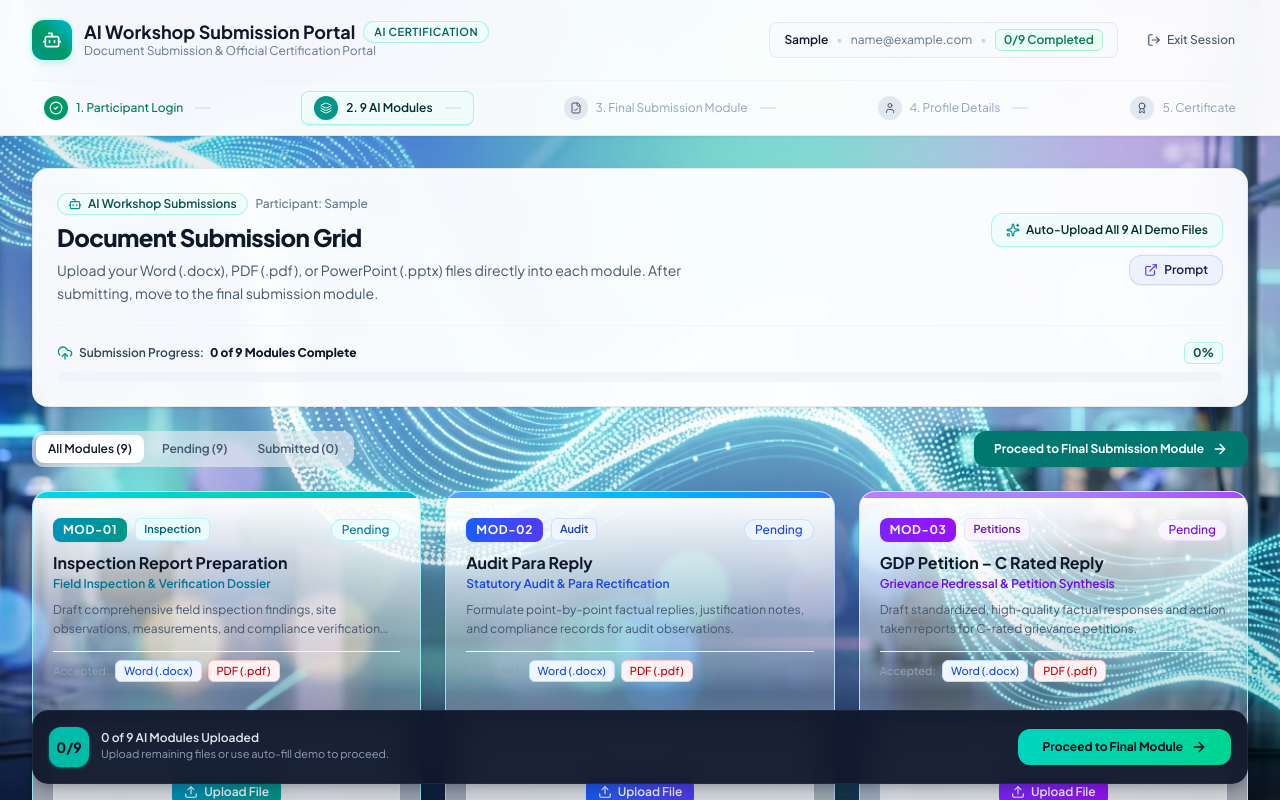
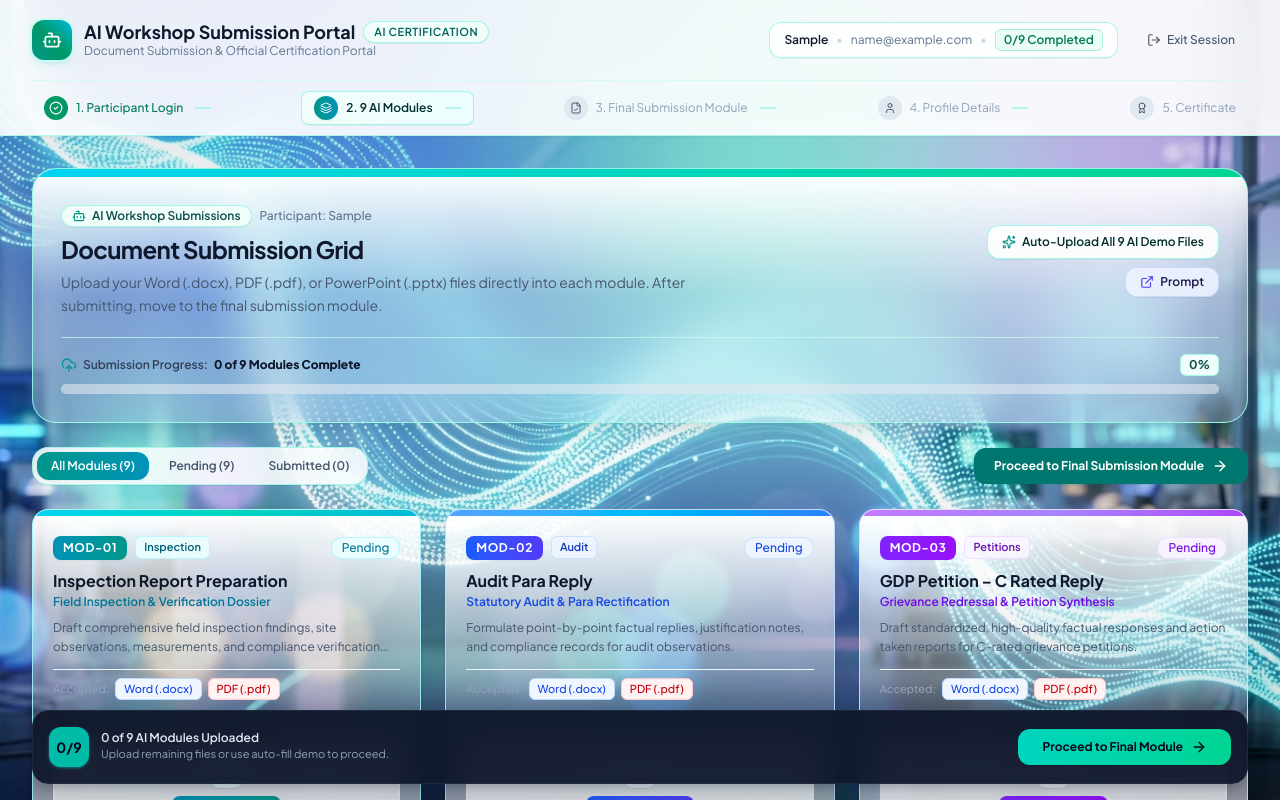
Before and after one commit to sanjaiworksai/Rural-Development-document-submission, a React (Vite) app: page / in a window 1280 px wide. Both pictures are taken after typing "name@example.com", "Sample" into the empty fields and a click on the button "Enter Workspace". Shown: the top 800 px of the page. Built offline with nearby package versions, Linux system fonts and the light colour scheme; a web font is replaced by a local one.

Commit message:
style: update header and banner visual styling
Refine header opacity, border colors, and background blur for improved visual hierarchy. Update the submission page banner with a modern gradient design to match the module card aesthetics.

```diff
--- a/src/components/Header.tsx
+++ b/src/components/Header.tsx
@@ -30,7 +30,7 @@ export const Header: React.FC<HeaderProps> = ({
   const currentStepIndex = stepsConfig.findIndex((s) => s.key === currentStep);
 
   return (
-    <header className="no-print sticky top-0 z-40 bg-white/95 backdrop-blur-md border-b border-slate-200 shadow-xs">
+    <header className="no-print sticky top-0 z-40 bg-white/90 backdrop-blur-xl border-b border-teal-200/70 shadow-xs">
       <div className="max-w-7xl mx-auto px-4 sm:px-6 lg:px-8">
         <div className="flex items-center justify-between h-16 sm:h-20">
           {/* Brand Logo & Title */}
@@ -43,7 +43,7 @@ export const Header: React.FC<HeaderProps> = ({
                 <h1 className="text-base sm:text-lg font-bold text-slate-900 leading-tight">
                   AI Workshop Submission Portal
                 </h1>
-                <span className="text-[11px] font-semibold uppercase tracking-wider px-2.5 py-0.5 rounded-full bg-teal-50 text-teal-800 border border-teal-200/80">
+                <span className="text-[11px] font-semibold uppercase tracking-wider px-2.5 py-0.5 rounded-full bg-teal-50 text-teal-800 border border-teal-200/80 shadow-2xs">
                   AI Certification
                 </span>
               </div>
@@ -56,7 +56,7 @@ export const Header: React.FC<HeaderProps> = ({
           {/* User Status and Navigation Indicator */}
           {userAuth && (
             <div className="flex items-center gap-3 sm:gap-4">
-              <div className="hidden md:flex items-center gap-2 px-3.5 py-1.5 rounded-lg bg-slate-50 border border-slate-200 text-xs text-slate-700">
+              <div className="hidden md:flex items-center gap-2 px-3.5 py-1.5 rounded-xl bg-white/80 border border-teal-200/80 text-xs text-slate-700 shadow-2xs">
                 <span className="font-semibold text-slate-900">{userAuth.name}</span>
                 <span className="text-slate-300">•</span>
                 <span className="text-slate-500 truncate max-w-[150px]">{userAuth.email}</span>
@@ -70,7 +70,7 @@ export const Header: React.FC<HeaderProps> = ({
               <button
                 id="btn-header-logout"
                 onClick={onLogout}
-                className="flex items-center gap-1.5 text-xs font-medium text-slate-600 hover:text-red-600 hover:bg-red-50 px-3 py-2 rounded-lg transition-colors border border-transparent hover:border-red-100 cursor-pointer"
+                className="flex items-center gap-1.5 text-xs font-medium text-slate-600 hover:text-red-600 hover:bg-red-50 px-3 py-2 rounded-xl transition-colors border border-transparent hover:border-red-100 cursor-pointer"
                 title="Exit Session or Switch Participant"
               >
                 <LogOut className="w-3.5 h-3.5" />
@@ -82,7 +82,7 @@ export const Header: React.FC<HeaderProps> = ({
 
         {/* Multi-Step Tracker Bar */}
         {userAuth && (
-          <div className="py-2.5 border-t border-slate-100 overflow-x-auto no-scrollbar">
+          <div className="py-2.5 border-t border-teal-100/60 overflow-x-auto no-scrollbar">
             <div className="flex items-center justify-between min-w-[640px] gap-2">
               {stepsConfig.map((step, idx) => {
                 const isCompleted = idx < currentStepIndex;
@@ -94,7 +94,7 @@ export const Header: React.FC<HeaderProps> = ({
                     key={step.key}
                     className={`flex items-center gap-2 py-1 px-3 rounded-lg transition-all ${
                       isCurrent
-                        ? 'bg-teal-50 text-teal-950 font-semibold border border-teal-200/90 shadow-2xs'
+                        ? 'bg-gradient-to-r from-teal-50 to-cyan-50 text-teal-950 font-semibold border border-teal-200/90 shadow-2xs'
                         : isCompleted
                         ? 'text-emerald-700 font-medium'
                         : 'text-slate-400 font-normal'
@@ -103,7 +103,7 @@ export const Header: React.FC<HeaderProps> = ({
                     <div
                       className={`w-6 h-6 rounded-full flex items-center justify-center text-xs shrink-0 ${
                         isCurrent
-                          ? 'bg-teal-600 text-white font-bold shadow-xs'
+                          ? 'bg-gradient-to-r from-teal-600 to-cyan-600 text-white font-bold shadow-xs'
                           : isCompleted
                           ? 'bg-emerald-600 text-white'
                           : 'bg-slate-200 text-slate-600'
@@ -113,7 +113,7 @@ export const Header: React.FC<HeaderProps> = ({
                     </div>
                     <span className="text-xs whitespace-nowrap">{step.label}</span>
                     {idx < stepsConfig.length - 1 && (
-                      <div className="w-4 h-0.5 bg-slate-200 ml-1 hidden sm:block" />
+                      <div className="w-4 h-0.5 bg-teal-200/70 ml-1 hidden sm:block" />
                     )}
                   </div>
                 );
--- a/src/components/ModulesSubmissionPage.tsx
+++ b/src/components/ModulesSubmissionPage.tsx
@@ -67,18 +67,22 @@ export const ModulesSubmissionPage: React.FC<ModulesSubmissionPageProps> = ({
 
   return (
     <div className="max-w-7xl mx-auto px-4 sm:px-6 lg:px-8 py-6 sm:py-8 space-y-6">
-      {/* Top Banner & Instructions */}
-      <div className="bg-white/95 backdrop-blur-md rounded-2xl border border-slate-200/90 p-5 sm:p-6 shadow-sm">
+      {/* Top Banner & Instructions with Signature Module Card Design */}
+      <div className="relative rounded-3xl border border-teal-200/90 hover:border-teal-300 bg-gradient-to-b from-white via-teal-50/30 to-cyan-50/20 backdrop-blur-xl shadow-xl shadow-teal-900/10 overflow-hidden transition-all">
+        {/* Top Gradient Accent Bar matching module card */}
+        <div className="h-2 w-full bg-gradient-to-r from-cyan-400 via-teal-400 to-emerald-400" />
+
+        <div className="p-5 sm:p-7">
           <div className="flex flex-col lg:flex-row lg:items-center justify-between gap-5">
             <div className="space-y-1.5">
               <div className="flex items-center gap-2">
-              <span className="inline-flex items-center gap-1.5 px-2.5 py-0.5 rounded-full text-xs font-semibold bg-teal-50 text-teal-900 border border-teal-200/80">
+                <span className="inline-flex items-center gap-1.5 px-2.5 py-0.5 rounded-full text-xs font-semibold bg-teal-50 text-teal-900 border border-teal-200/80 shadow-2xs">
                   <Bot className="w-3.5 h-3.5 text-teal-600" />
                   <span>AI Workshop Submissions</span>
                 </span>
                 <span className="text-xs text-slate-500 font-medium">Participant: {userAuth.name}</span>
               </div>
-            <h2 className="text-xl sm:text-2xl font-extrabold text-slate-900 tracking-tight">
+              <h2 className="text-xl sm:text-2xl font-bold text-slate-900 tracking-tight">
                 Document Submission Grid
               </h2>
               <p className="text-xs sm:text-sm text-slate-600 max-w-2xl leading-relaxed">
@@ -93,7 +97,7 @@ export const ModulesSubmissionPage: React.FC<ModulesSubmissionPageProps> = ({
                   id="btn-autofill-all-modules"
                   type="button"
                   onClick={onAutoFillAll}
-                className="inline-flex items-center gap-1.5 px-3.5 py-2 rounded-xl text-xs font-semibold text-teal-950 bg-teal-50 hover:bg-teal-100/80 border border-teal-200/80 transition-colors shadow-2xs cursor-pointer"
+                  className="inline-flex items-center gap-1.5 px-3.5 py-2 rounded-xl text-xs font-semibold text-teal-950 bg-white/90 hover:bg-white border border-teal-200/90 hover:border-teal-300 transition-all shadow-2xs cursor-pointer"
                   title={`Quickly fill all ${totalCount} modules with verified AI workshop sample documents`}
                 >
                   <Sparkles className="w-3.5 h-3.5 text-teal-600" />
@@ -105,7 +109,7 @@ export const ModulesSubmissionPage: React.FC<ModulesSubmissionPageProps> = ({
                     id="btn-clear-all-modules"
                     type="button"
                     onClick={onClearAll}
-                  className="inline-flex items-center gap-1 px-3 py-2 rounded-xl text-xs font-medium text-slate-600 hover:text-red-600 hover:bg-red-50 border border-slate-200 hover:border-red-200 transition-colors cursor-pointer"
+                    className="inline-flex items-center gap-1 px-3 py-2 rounded-xl text-xs font-medium text-slate-600 hover:text-red-600 bg-white/80 hover:bg-red-50 border border-slate-200 hover:border-red-200 transition-colors cursor-pointer shadow-2xs"
                     title="Reset all uploads"
                   >
                     <Trash2 className="w-3.5 h-3.5" />
@@ -120,7 +124,7 @@ export const ModulesSubmissionPage: React.FC<ModulesSubmissionPageProps> = ({
                 href="https://drive.google.com/drive/folders/12pidfynGWKGIBY9CV8mKFwdma32MCH9p"
                 target="_blank"
                 rel="noopener noreferrer"
-              className="inline-flex items-center gap-1.5 px-3.5 py-1.5 rounded-xl text-xs font-semibold text-indigo-950 bg-indigo-50 hover:bg-indigo-100 border border-indigo-200/80 transition-all shadow-2xs cursor-pointer hover:shadow-xs"
+                className="inline-flex items-center gap-1.5 px-3.5 py-1.5 rounded-xl text-xs font-semibold text-indigo-950 bg-indigo-50/90 hover:bg-indigo-100 border border-indigo-200/80 transition-all shadow-2xs cursor-pointer hover:shadow-xs"
                 title="Open Google Drive Prompt Folder"
               >
                 <ExternalLink className="w-3.5 h-3.5 text-indigo-600" />
@@ -130,7 +134,7 @@ export const ModulesSubmissionPage: React.FC<ModulesSubmissionPageProps> = ({
           </div>
 
           {/* Global Progress Bar */}
-        <div className="mt-5 pt-4 border-t border-slate-100 space-y-2">
+          <div className="mt-5 pt-4 border-t border-teal-100/70 space-y-2">
             <div className="flex items-center justify-between text-xs">
               <span className="font-semibold text-slate-700 flex items-center gap-1.5">
                 <UploadCloud className="w-4 h-4 text-teal-600" />
@@ -142,26 +146,27 @@ export const ModulesSubmissionPage: React.FC<ModulesSubmissionPageProps> = ({
               </span>
             </div>
 
-          <div className="w-full h-2.5 bg-slate-100 rounded-full overflow-hidden">
+            <div className="w-full h-2.5 bg-slate-200/60 rounded-full overflow-hidden">
               <div
-              className="h-full bg-gradient-to-r from-teal-500 via-emerald-500 to-cyan-500 rounded-full transition-all duration-300 ease-out"
+                className="h-full bg-gradient-to-r from-cyan-500 via-teal-500 to-emerald-500 rounded-full transition-all duration-300 ease-out"
                 style={{ width: `${progressPercent}%` }}
               />
+            </div>
           </div>
         </div>
       </div>
 
       {/* Filter Tabs & Primary Toolbar CTA */}
       <div className="flex flex-col sm:flex-row sm:items-center justify-between gap-3">
-        <div className="flex items-center gap-1.5 bg-slate-200/70 p-1 rounded-xl w-fit">
+        <div className="flex items-center gap-1.5 bg-white/85 backdrop-blur-md border border-teal-200/80 p-1 rounded-2xl w-fit shadow-2xs">
           <button
             id="tab-filter-all"
             type="button"
             onClick={() => setFilter('all')}
-            className={`px-3 py-1.5 rounded-lg text-xs font-semibold transition-all cursor-pointer ${
+            className={`px-3.5 py-1.5 rounded-xl text-xs font-semibold transition-all cursor-pointer ${
               filter === 'all'
-                ? 'bg-white text-slate-900 shadow-xs'
-                : 'text-slate-600 hover:text-slate-900'
+                ? 'bg-gradient-to-r from-teal-600 to-cyan-600 text-white shadow-xs'
+                : 'text-slate-600 hover:text-slate-900 hover:bg-teal-50/60'
             }`}
           >
             All Modules ({totalCount})
@@ -170,10 +175,10 @@ export const ModulesSubmissionPage: React.FC<ModulesSubmissionPageProps> = ({
             id="tab-filter-pending"
             type="button"
             onClick={() => setFilter('pending')}
-            className={`px-3 py-1.5 rounded-lg text-xs font-semibold transition-all cursor-pointer ${
+            className={`px-3.5 py-1.5 rounded-xl text-xs font-semibold transition-all cursor-pointer ${
               filter === 'pending'
-                ? 'bg-white text-slate-900 shadow-xs'
-                : 'text-slate-600 hover:text-slate-900'
+                ? 'bg-gradient-to-r from-teal-600 to-cyan-600 text-white shadow-xs'
+                : 'text-slate-600 hover:text-slate-900 hover:bg-teal-50/60'
             }`}
           >
             Pending ({totalCount - completedCount})
@@ -182,10 +187,10 @@ export const ModulesSubmissionPage: React.FC<ModulesSubmissionPageProps> = ({
             id="tab-filter-completed"
             type="button"
             onClick={() => setFilter('completed')}
-            className={`px-3 py-1.5 rounded-lg text-xs font-semibold transition-all cursor-pointer ${
+            className={`px-3.5 py-1.5 rounded-xl text-xs font-semibold transition-all cursor-pointer ${
               filter === 'completed'
-                ? 'bg-white text-slate-900 shadow-xs'
-                : 'text-slate-600 hover:text-slate-900'
+                ? 'bg-gradient-to-r from-teal-600 to-cyan-600 text-white shadow-xs'
+                : 'text-slate-600 hover:text-slate-900 hover:bg-teal-50/60'
             }`}
           >
             Submitted ({completedCount})
```
Lines whose indentation alone changed are shown as unchanged.
